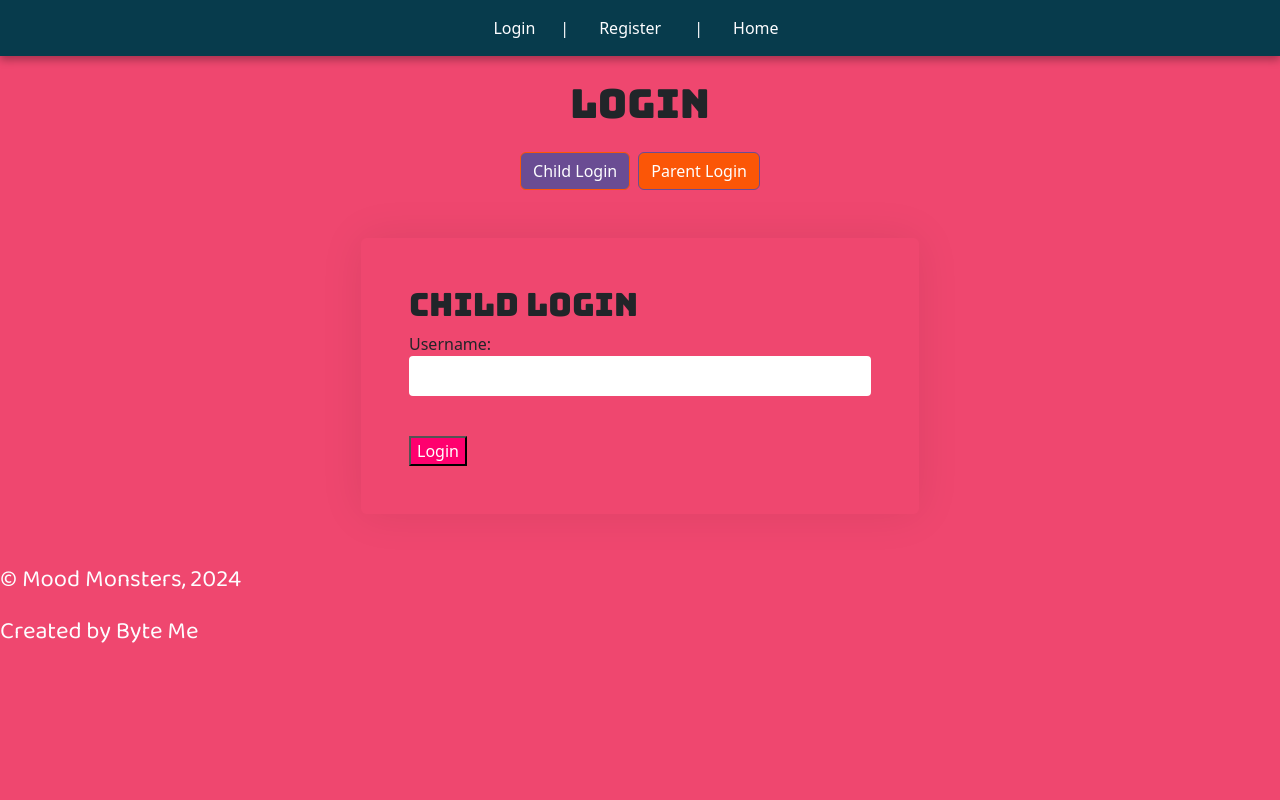
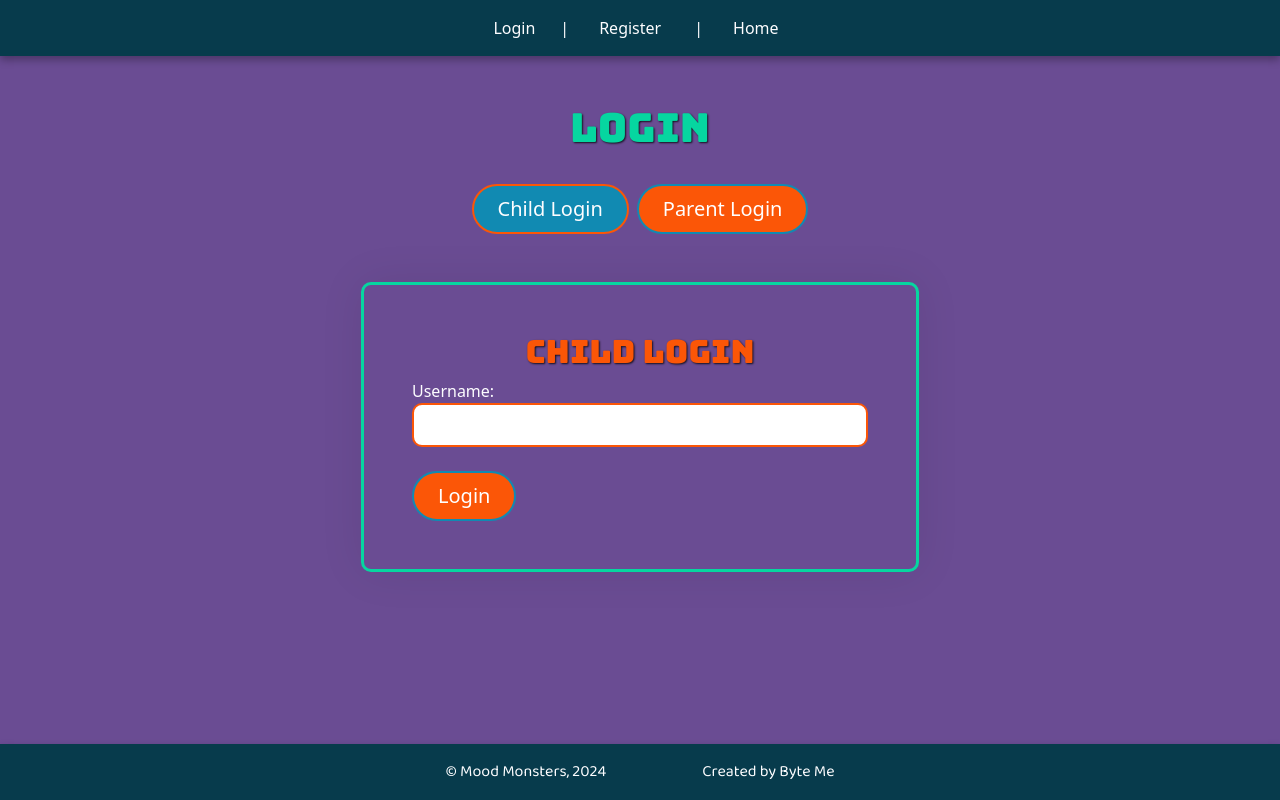
Before and after one commit to CallyKilduff123/mood_monsters, a Flask app: page /login in a window 1280 px wide. Run offline with Flask 3, Linux system fonts and the light colour scheme.

Commit message:
updates to files

```diff
--- a/application/routes.py
+++ b/application/routes.py
@@ -7,7 +7,7 @@ from application import app
 @app.route('/')
 @app.route('/home')
 def home():
-    return render_template('1_home.html', title='Home')
+    return render_template('1_home.html', title='Home', body_class="pink-body")
 
 
 @app.route('/register', methods=['GET', 'POST'])
--- a/application/static/css/styles.css
+++ b/application/static/css/styles.css
@@ -1,11 +1,8 @@
+html, body {
+    height: 100%; /* for sticky footer */
+}
+
 /* WEBSITE COLOUR SCHEME */
-/*
-#EF476F - pink
-#FFD166 - yellow
-#06D6A0 - green
-#118AB2 - blue
-#073B4C - dark blue
-*/
 
 :root {
     --colour-1: #EF476F; /* pink */
@@ -19,7 +16,17 @@
 }
 
 body {
+    display: flex;
+    flex-direction: column;
     background-color: var(--colour-1); /* lightened yellow */
+}
+
+.pink-body {
+    background-color: var(--colour-1);
+}
+
+.purple-body {
+    background-color: var(--colour-5);
 }
 
 a {
@@ -38,27 +45,27 @@ a {
 /* ------ TEXT COLOUR CLASSES TO USE IN SPANS ------ */
 
 /* pink text class */
-.col-1 {
+.colour-1 {
     color: var(--colour-1);
 }
 /* yellow text class */
-.col-2 {
+.colour-2 {
     color: var(--colour-2);
 }
 /* green text class */
-.col-3 {
+.colour-3 {
     color: var(--colour-3);
 }
 /* blue text class */
-.col-4 {
+.colour-4 {
     color: var(--colour-4);
 }
 /* purple text class */
-.col-5 {
+.colour-5 {
     color: var(--colour-5);
 }
 /* orange text class */
-.col-6 {
+.colour-6 {
     color: var(--colour-6);
 }
 
@@ -102,10 +109,12 @@ a {
               mask: var(--mask);
 }
 
-/* ------ NAVBAR ------ */
 
-.navbar-custom {
+/* ------ NAVBAR (& FOOTER) ------ */
+
+.navbar-custom, footer {
     background-color: var(--dark);
+    font-size: 16px;
     box-shadow: 0 4px 8px 0 rgba(0, 0, 0, 0.3);
     position: relative; /* Set position to relative */
     z-index: 1000; /* Set a high z-index to bring it to the front */
@@ -126,10 +135,14 @@ a {
     color: var(--light);
 }
 
+footer p {
+    font-size: 16px;
+}
+
+
 /* ------ FONTS ------ */
 
 .titles {
-    color: var(--colour-2);
     text-shadow: 1px 1px 2px rgba(0, 0, 0, 0.8);
 }
 
@@ -151,7 +164,7 @@ p {
 
 .btn-primary {
     background-color: var(--colour-6) !important;
-    border-color: var(--colour-5) !important;
+    border-color: var(--colour-4) !important;
 }
 
 .btn-primary a {
@@ -159,22 +172,22 @@ p {
 }
 
 .btn-primary:hover {
-    background-color: var(--colour-5) !important;
+    background-color: var(--colour-4) !important;
     border-color: var(--colour-6) !important;
 }
 
 .btn-primary:focus {
-    background-color: var(--colour-5) !important;
+    background-color: var(--colour-4) !important;
     border-color: var(--colour-6) !important;
 }
 
 .btn-primary:active {
-    background-color: var(--colour-5) !important;
+    background-color: var(--colour-4) !important;
     border-color: var(--colour-6) !important;
 }
 
 .btn-primary-toggle {
-    background-color: var(--colour-5) !important;
+    background-color: var(--colour-4) !important;
     border-color: var(--colour-6) !important;
     color: var(--light) !important;
 }
@@ -198,7 +211,7 @@ p {
 }
 
 .accordion-button:hover {
-    background-color: var(--secondary);
+    background-color: var(--colour-4);
     color: var(--light);
 }
 
@@ -210,7 +223,8 @@ p {
 
 .section-form {
     box-shadow: 0 0 45px rgba(0, 0, 0, 0.08);
-    border: 2px solid var(--secondary);
+    border: 3px solid var(--colour-3);
+    border-radius: 10px;
 }
 
 /* FORM FIELDS */
@@ -222,16 +236,11 @@ textarea {
   width: 100%;
   padding: 8px; /* give height to text box, space around text input */
   margin-bottom: 16px;
-  border: 2px solid var(--primary);
-  border-radius: 4px; /* round the borders */
+  border: 2px solid var(--colour-6);
+  border-radius: 10px; /* round the borders */
   font-size: 16px;
 }
 
-input[type="submit"] {
-  background-color: #FF006E; /* rose colour */
-  color: #FFF; /* white */
+label {
+    color: var(--light);
 }
-
-input[type="submit"]:hover {
-  background-color: #3A86FF /* changes to azure colour on hover */
-}
--- a/application/templates/2_login.html
+++ b/application/templates/2_login.html
@@ -3,32 +3,32 @@
 <div class="container-xxl py-4">
     <div class="container">
         <div class="text-center">
-            <h1 class="section-title mb-4">{{title}}</h1>
+            <h1 class=" titles colour-3 m-4">{{title}}</h1>
         </div>
         <div class="d-flex justify-content-center mb-4">
-            <button id="child-btn" class="btn {% if show_error_grownup %} btn-primary {%else %}btn-primary-toggle{% endif %} me-2">Child Login</button>
-            <button id="parent-btn" class="btn {% if show_error_grownup %} btn-primary-toggle {%else %}btn-primary{% endif %}">Parent Login</button>
+            <button id="child-btn" class="btn rounded-pill border-2 mt-2 px-4 py-2 fs-5 {% if show_error_grownup %} btn-primary {%else %}btn-primary-toggle{% endif %} me-2">Child Login</button>
+            <button id="parent-btn" class="btn rounded-pill border-2 mt-2 px-4 py-2 fs-5 {% if show_error_grownup %} btn-primary-toggle {%else %}btn-primary{% endif %}">Parent Login</button>
         </div>
         <div class="d-flex align-items-center justify-content-center py-4 {% if show_error_grownup %} d-none {% endif %}" id="child-login">
             <div class="col-lg-6 col-md-8 col-sm-12 mx-auto">
-                <div class="section-form rounded p-5">
-                    <h2>Child Login</h2>
+                <div class="section-form p-5">
+                    <h2 class="text-center titles colour-6">Child Login</h2>
                     {% if show_error_child %}
                     <p>* invalid username. Try again.</p>
                     {% endif %}
                     <form action="{{ url_for('login_route') }}" method="POST">
                         <input type="hidden" name="login_type" value="child"> <!-- Added hidden field for child login -->
                         <label for="child_username">Username:</label><br>
-                        <input type="text" id="child_username" name="username" required><br><br>
-                        <input type="submit" value="Login">
+                        <input type="text" id="child_username" name="username" required>
+                        <input type="submit" value="Login" class="btn btn-primary rounded-pill border-2 mt-2 px-4 py-2 fs-5">
                     </form>
                 </div>
             </div>
         </div>
         <div class="d-flex align-items-center justify-content-center py-4 {% if show_error_grownup %} {% else %} d-none {% endif %}" id="parent-login">
             <div class="col-lg-6 col-md-8 col-sm-12 mx-auto">
-                <div class="section-form rounded p-5">
-                    <h2>Parent Login</h2>
+                <div class="section-form p-5">
+                    <h2 class="text-center titles colour-6">Parent Login</h2>
                     {% if show_error_grownup %}
                     <p>* invalid username or password details. Try again.</p>
                     {% endif %}
@@ -38,9 +38,9 @@
                         <input type="text" id="grown_up_username" name="username" required><br><br>
 
                         <label for="pin">PIN:</label><br>
-                        <input type="password" id="pin" name="pin" required><br><br>
+                        <input type="password" id="pin" name="pin" required>
 
-                        <input type="submit" value="Login">
+                        <input type="submit" value="Login" class="btn btn-primary rounded-pill border-2 mt-2 px-4 py-2 fs-5">
                     </form>
                 </div>
             </div>
--- a/application/templates/layout.html
+++ b/application/templates/layout.html
@@ -13,7 +13,7 @@
 <!-- our stylesheet -->
     <link rel="stylesheet" href="{{url_for('static', filename='css/styles.css')}}">
 </head>
-<body>
+<body class="{{ body_class | default('purple-body') }}">
 <nav class="navbar navbar-expand-lg navbar-custom">
   <div class="container-fluid justify-content-center">
       <div class="navbar-nav">
@@ -27,9 +27,11 @@
 {% block body_content %}
 {% endblock %}
 
-<footer>
-    <p>&copy; Mood Monsters, 2024</p>
-    <p>Created by Byte Me</p>
+<footer class="footer mt-auto py-3">
+    <div class="container d-flex justify-content-center">
+        <p class="mb-0 mx-5">&copy; Mood Monsters, 2024</p>
+        <p class="mb-0 mx-5">Created by Byte Me</p>
+    </div>
 </footer>
 
 <script src="scripts/js_scripts.js"></script>
```
Also changed, not shown: application/templates/1_home.html (+7 -7 lines), application/templates/3_register.html (+30 -4 lines), 2 other files.
